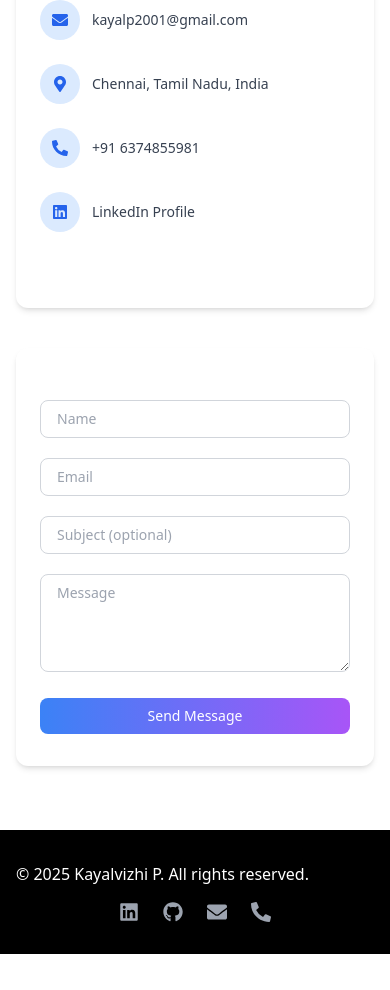
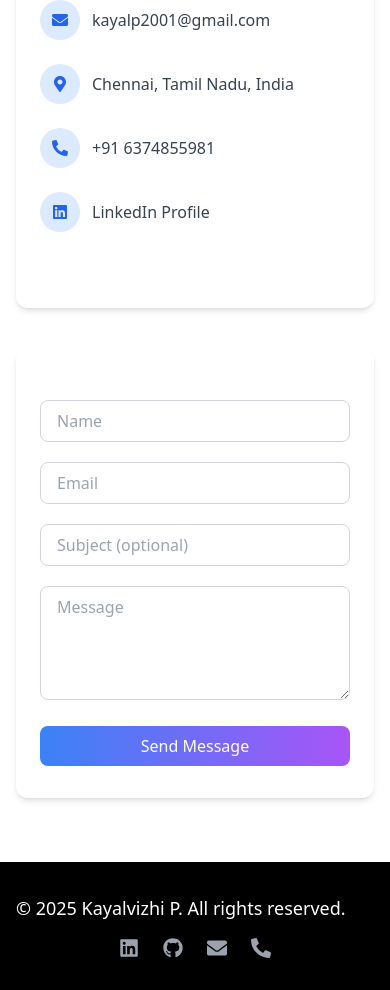
Before and after one commit to Kayalvizhip28/Kayalvizhi-Portfolio, a Next.js app: page / in a window 390 px wide. Shown: the part 6098-7088 px from the top of the page. Before the commit the page ends 7052 px from the top, so only its background shows below. Built offline with nearby package versions, Linux system fonts and the light colour scheme.

Commit message:
feat: update ContactSection + responsive HeroSection

```diff
--- a/app/components/ContactSection.tsx
+++ b/app/components/ContactSection.tsx
@@ -85,7 +85,7 @@ export const ContactSection = () => {
                 </div>
                 <a
                   href="mailto:kayalp2001@gmail.com"
-                  className="text-gray-700 hover:text-blue-600 transition-colors text-sm"
+                  className="text-gray-700 hover:text-blue-600 transition-colors text-base"
                 >
                   kayalp2001@gmail.com
                 </a>
@@ -94,7 +94,7 @@ export const ContactSection = () => {
                 <div className="w-10 h-10 flex items-center justify-center rounded-full bg-blue-100 text-blue-600">
                   <FaMapMarkerAlt className="w-4 h-4" />
                 </div>
-                <span className="text-gray-700 text-sm">
+                <span className="text-gray-700 text-base">
                   Chennai, Tamil Nadu, India
                 </span>
               </li>
@@ -104,7 +104,7 @@ export const ContactSection = () => {
                 </div>
                 <a
                   href="tel:+916374855981"
-                  className="text-gray-700 hover:text-blue-600 transition-colors text-sm"
+                  className="text-gray-700 hover:text-blue-600 transition-colors text-base"
                 >
                   +91 6374855981
                 </a>
@@ -117,7 +117,7 @@ export const ContactSection = () => {
                   href="https://www.linkedin.com/in/kayalvizhip28"
                   target="_blank"
                   rel="noopener noreferrer"
-                  className="text-gray-700 hover:text-blue-600 transition-colors text-sm"
+                  className="text-gray-700 hover:text-blue-600 transition-colors text-base"
                 >
                   LinkedIn Profile
                 </a>
@@ -146,7 +146,7 @@ export const ContactSection = () => {
                 value={form.name}
                 onChange={handleChange}
                 required
-                className="w-full px-4 py-2 border border-gray-300 rounded-lg focus:outline-none focus:ring-2 focus:ring-blue-400 text-sm"
+                className="w-full px-4 py-2 border border-gray-300 rounded-lg focus:outline-none focus:ring-2 focus:ring-blue-400 text-base"
               />
               <input
                 type="email"
@@ -155,7 +155,7 @@ export const ContactSection = () => {
                 value={form.email}
                 onChange={handleChange}
                 required
-                className="w-full px-4 py-2 border border-gray-300 rounded-lg focus:outline-none focus:ring-2 focus:ring-blue-400 text-sm"
+                className="w-full px-4 py-2 border border-gray-300 rounded-lg focus:outline-none focus:ring-2 focus:ring-blue-400 text-base"
               />
               <input
                 type="text"
@@ -163,7 +163,7 @@ export const ContactSection = () => {
                 placeholder="Subject (optional)"
                 value={form.subject}
                 onChange={handleChange}
-                className="w-full px-4 py-2 border border-gray-300 rounded-lg focus:outline-none focus:ring-2 focus:ring-blue-400 text-sm"
+                className="w-full px-4 py-2 border border-gray-300 rounded-lg focus:outline-none focus:ring-2 focus:ring-blue-400 text-base"
               />
               <textarea
                 name="message"
@@ -172,13 +172,13 @@ export const ContactSection = () => {
                 value={form.message}
                 onChange={handleChange}
                 required
-                className="w-full px-4 py-2 border border-gray-300 rounded-lg focus:outline-none focus:ring-2 focus:ring-blue-400 text-sm"
+                className="w-full px-4 py-2 border border-gray-300 rounded-lg focus:outline-none focus:ring-2 focus:ring-blue-400 text-base"
               />
 
               <button
                 type="submit"
                 disabled={status === 'loading'}
-                className={`w-full px-6 py-2 rounded-lg font-medium text-sm transition-opacity text-white ${
+                className={`w-full px-6 py-2 rounded-lg font-medium text-base transition-opacity text-white ${
                   status === 'loading'
                     ? 'bg-blue-400 cursor-not-allowed'
                     : 'bg-gradient-to-r from-blue-500 to-purple-500 hover:opacity-90'
@@ -206,7 +206,7 @@ export const ContactSection = () => {
       {/* Footer */}
       <footer className="bg-black text-white w-full mt-16">
         <div className="max-w-6xl mx-auto flex flex-col sm:flex-row items-center justify-between px-4 py-8">
-          <p className="text-base text-white sm:text-left w-full sm:w-auto mb-4 sm:mb-0">
+          <p className="text-lg text-white sm:text-left w-full sm:w-auto mb-4 sm:mb-0">
             © 2025 Kayalvizhi P. All rights reserved.
           </p>
           <div className="flex gap-6 sm:gap-8">
--- a/app/components/HeroSection.tsx
+++ b/app/components/HeroSection.tsx
@@ -156,7 +156,7 @@ export const HeroSection = () => {
             </a>
 
             <a
-              href="https://drive.google.com/file/d/1BEAA-byAJlW6hjf_ElHviuMgn1CMxRCm/view?usp=drive_link"
+              href="https://drive.google.com/file/d/1J2Qf8h27pXrGzYOV950cPcr60Y36PbV3/view?usp=sharing"
               target="_blank"
               rel="noopener noreferrer"
               className="group relative inline-flex items-center justify-center"
```
Also changed, not shown: 1 other file (tests, documents, lock files or other folders).
